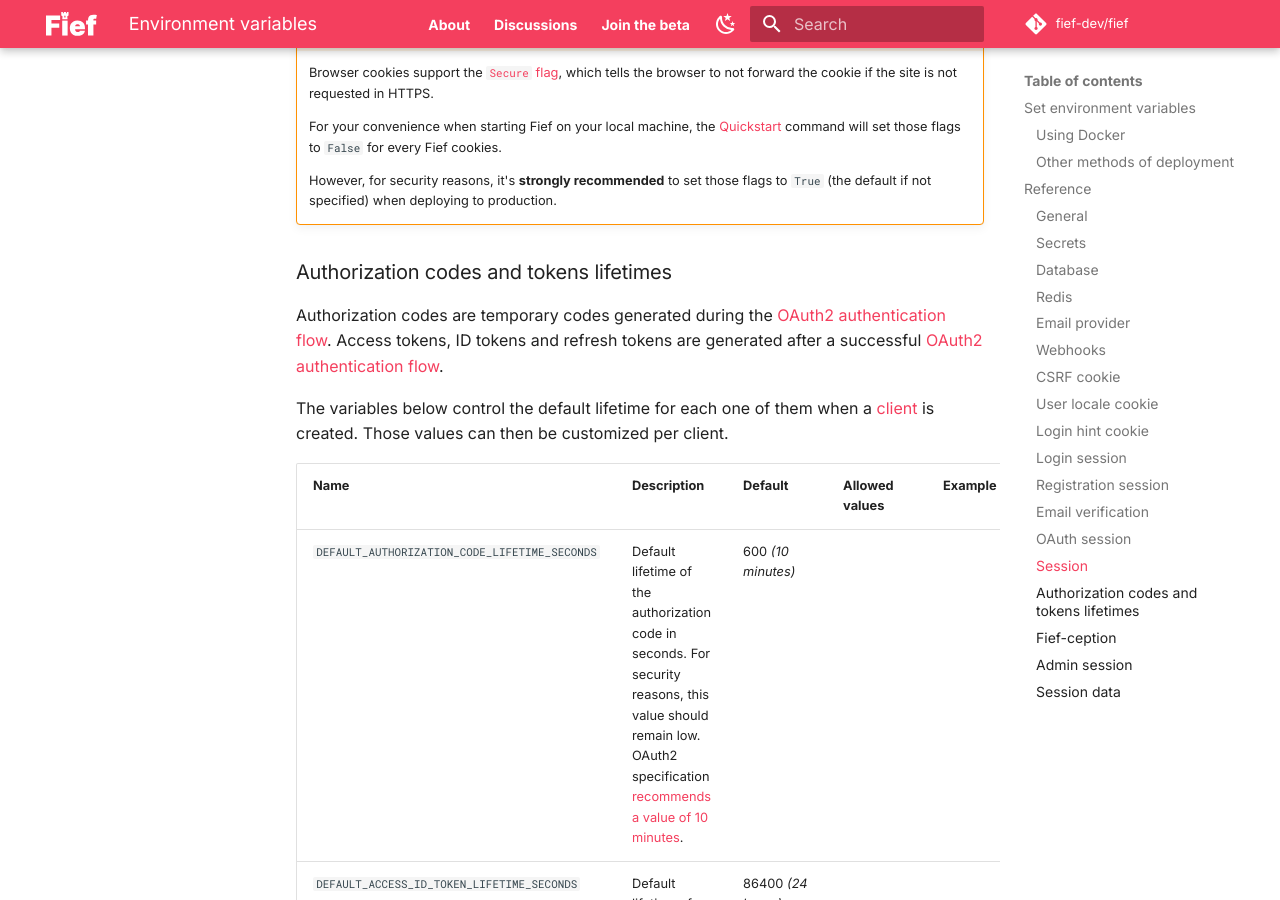
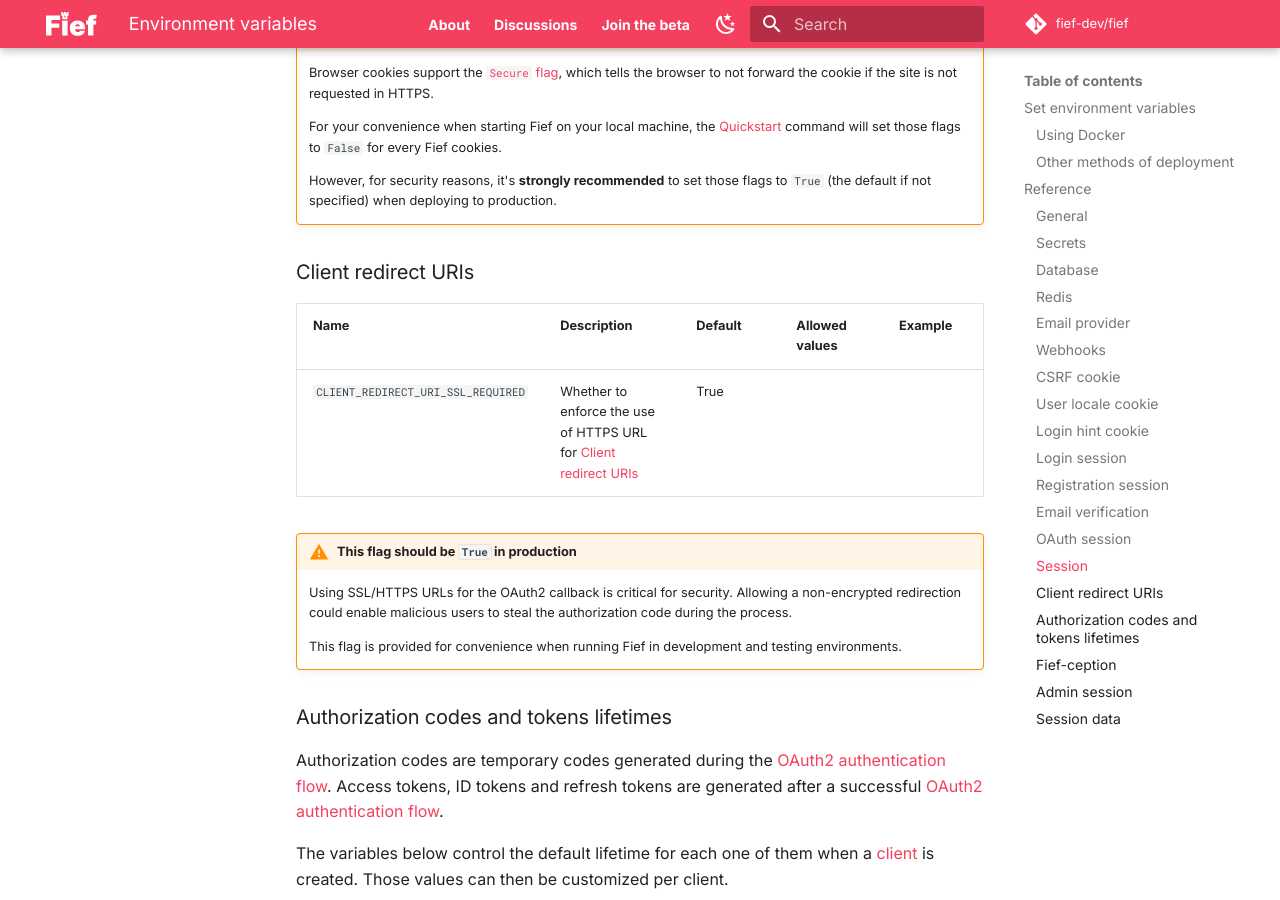
Before and after one commit to fief-dev/docs, an MkDocs documentation site: the page built from docs/self-hosting/environment-variables.md, in a window 1280 px wide and 900 px high, scrolled down 11818 px. Built offline with MkDocs 1.6.1 and Material for MkDocs 9.7.7, drawn with Linux system fonts in a browser that asks for light colours; comment, search, counter and statistics services are not loaded.

Commit message:
Document CLIENT_REDIRECT_URI_SSL_REQUIRED

```diff
--- a/docs/self-hosting/environment-variables.md
+++ b/docs/self-hosting/environment-variables.md
@@ -233,6 +233,17 @@ Its purpose is to allow a user to re-authenticate quickly to your app without ha
 
 --8<-- "reusables/cookie-secure-callout.md"
 
+### Client redirect URIs
+
+| Name                               | Description                                                      | Default | Allowed values | Example |
+| ---------------------------------- | ---------------------------------------------------------------- | ------- | -------------- | ------- |
+| `CLIENT_REDIRECT_URI_SSL_REQUIRED` | Whether to enforce the use of HTTPS URL for [Client redirect URIs](../configure/clients.md#redirect-uris) | True    |                |         |
+
+!!! warning "This flag should be `True` in production"
+    Using SSL/HTTPS URLs for the OAuth2 callback is critical for security. Allowing a non-encrypted redirection could enable malicious users to steal the authorization code during the process.
+
+    This flag is provided for convenience when running Fief in development and testing environments.
+
 ### Authorization codes and tokens lifetimes
 
 Authorization codes are temporary codes generated during the [OAuth2 authentication flow](../getting-started/oauth2.md). Access tokens, ID tokens and refresh tokens are generated after a successful [OAuth2 authentication flow](../getting-started/oauth2.md#access-token-and-id-token).
```
